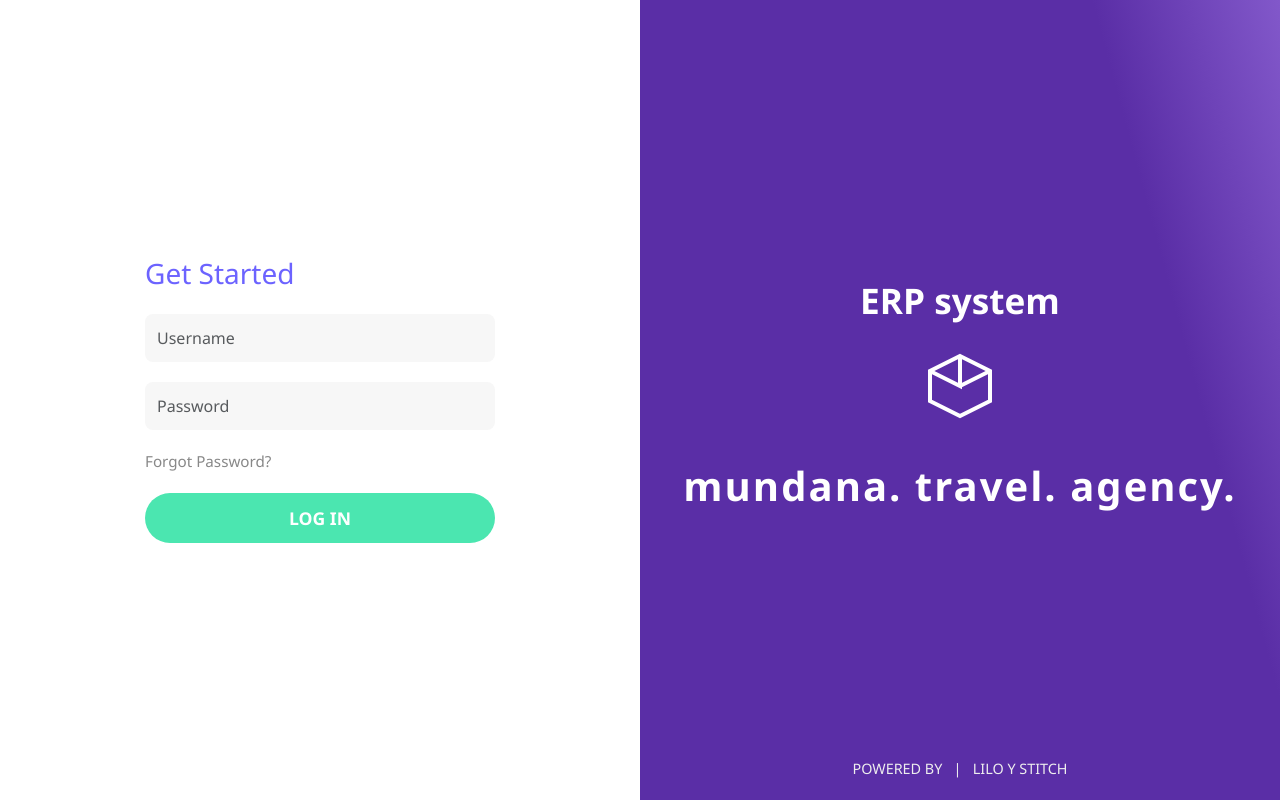
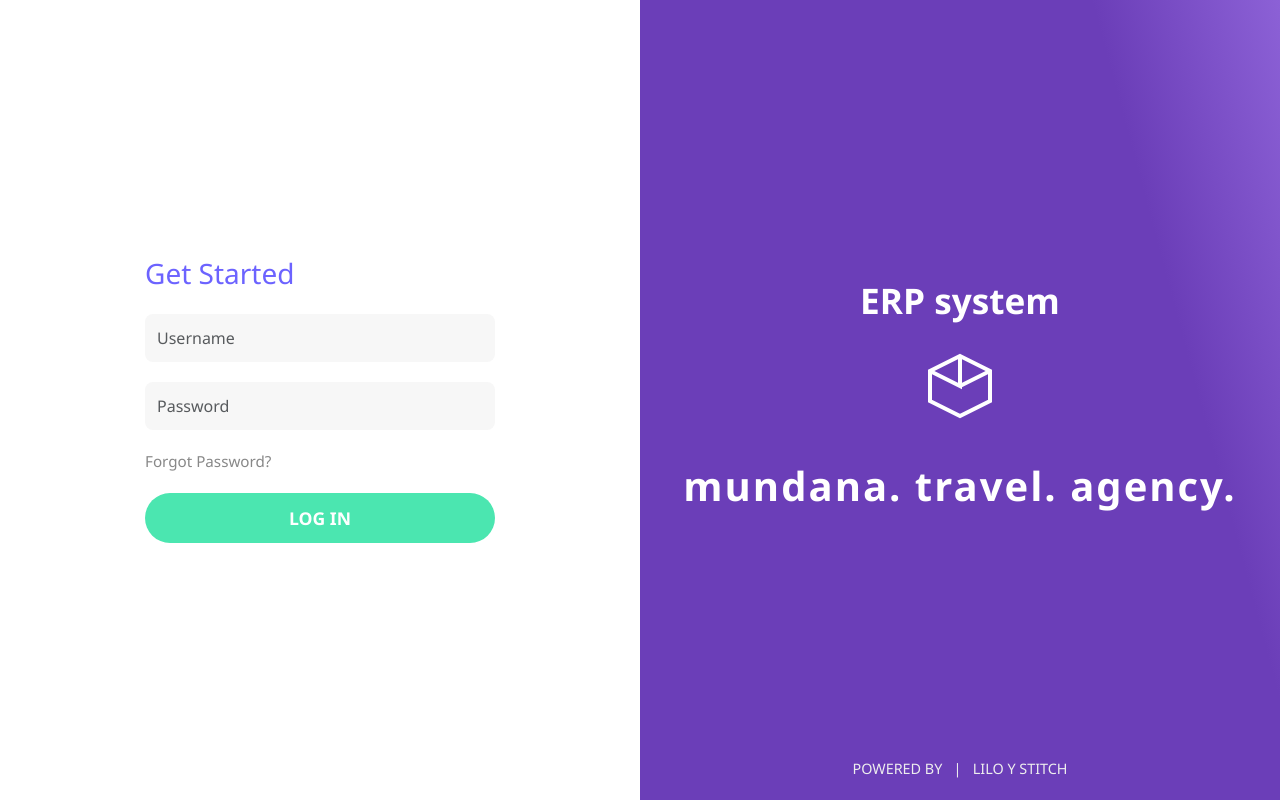
Before and after one commit to Amadoose/djangocrm, a Django app: page / in a window 1280 px wide. Run offline with Django 5.2, Linux system fonts and the light colour scheme.

Commit message:
login page

```diff
--- a/website/templates/login.html
+++ b/website/templates/login.html
@@ -26,7 +26,7 @@
         }
         .right-panel {
             flex: 1;
-            background: linear-gradient(75deg, #5a2ea6 78%, #8258ca 100%);
+            background: linear-gradient(75deg, #6b3eb8 78%, #8c61d6 100%);
             color: #fff;
             display: flex;
             flex-direction: column;
```
